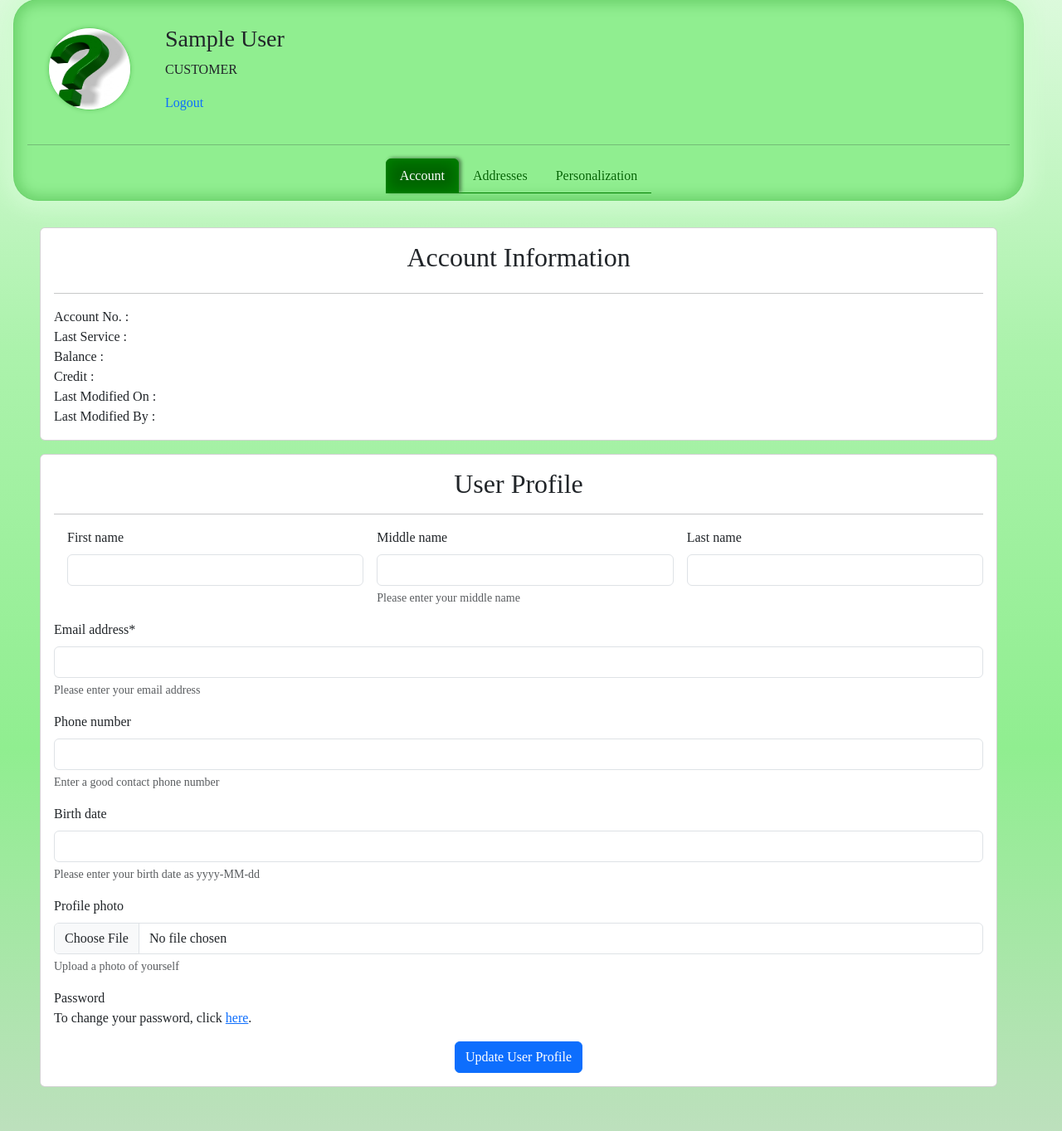
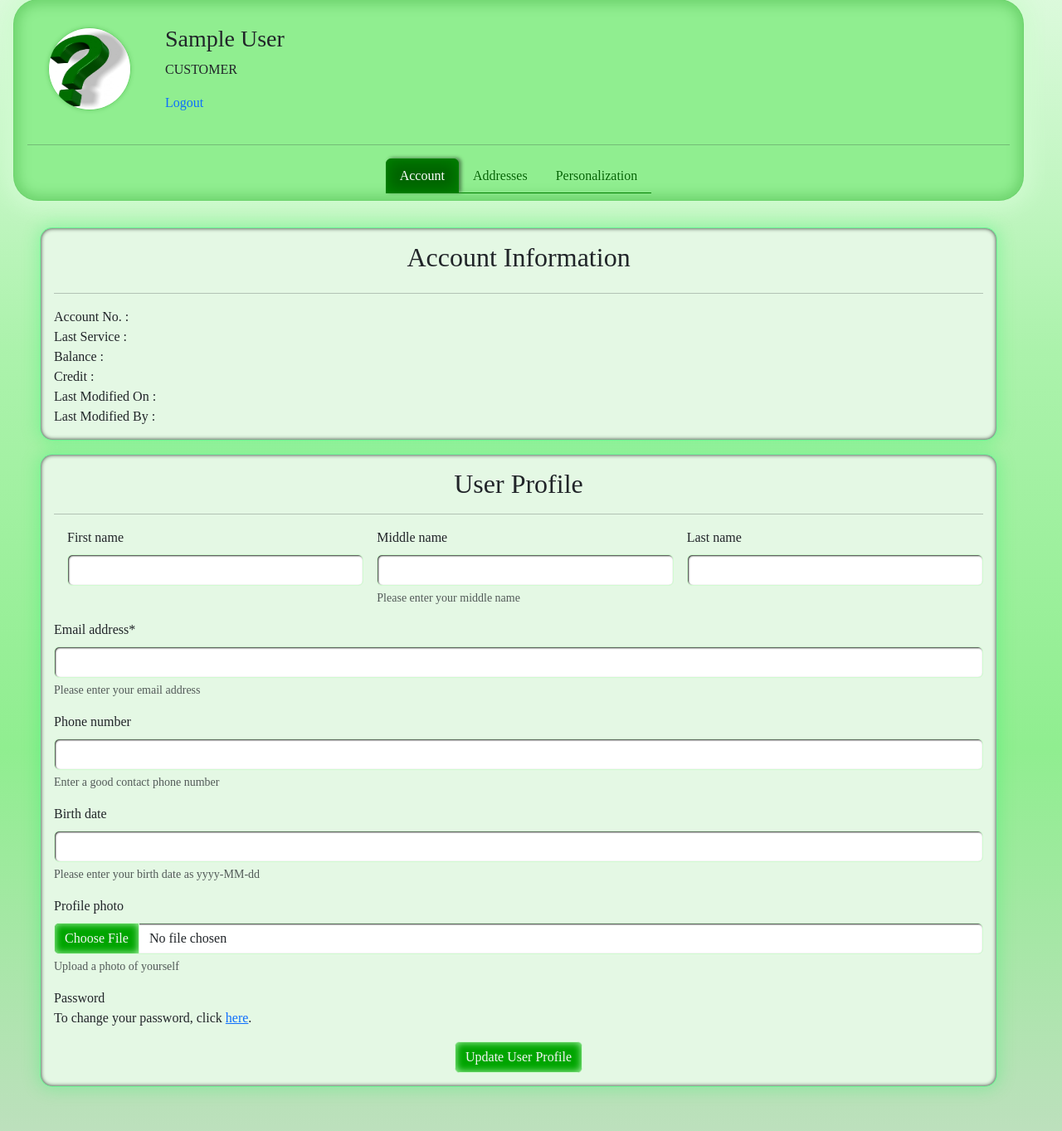
Before and after one commit to VStarr93/portfolio, a Django app: template crm_user/templates/crm_user/profile.html in a window 1280 px wide. Shown: the part 67-1430 px from the top of the page at 83% size. Run offline with Django 4.2, Linux system fonts and the light colour scheme; the template is opened without the code that fills it: values that come from a table or form of the project are taken from there, others are empty; the visitor is signed in with stand-in values (Sample User, id 1); some libraries are stand-ins or nearby versions.

Commit message:
add class 'v-card' to <div>

```diff
--- a/crm_user/templates/crm_user/snippets/profile/tab1content.html
+++ b/crm_user/templates/crm_user/snippets/profile/tab1content.html
@@ -3,7 +3,7 @@
 {% load crispy_forms_tags %}
 
 <div class="tab-pane fade show active " id="tab1content" role="tabpanel">
-    <div class="card m-3 p-3">
+    <div class="card m-3 p-3 v-card">
         <h2 class="text-center">Account Information</h2>
         <hr />
         {% if user.type == 'CUSTOMER' %}
@@ -14,7 +14,7 @@
             {% include 'crm_user/snippets/profile/admin_acct.html' %}
         {% endif %}
     </div>
-    <div class="card m-3 p-3">
+    <div class="card m-3 p-3 v-card">
         {% crispy changeForm %}
     </div>
 </div>
--- a/crm_user/templates/crm_user/snippets/profile/tab2content.html
+++ b/crm_user/templates/crm_user/snippets/profile/tab2content.html
@@ -3,7 +3,7 @@
 {% load crispy_forms_tags %}
 
 <div class="tab-pane fade " id="tab2content" role="tabpanel">
-    <div class="card m-3 p-3">
+    <div class="card m-3 p-3 v-card">
         {% crispy addressFormSet addressFormHelper %}
     </div>
 </div>
--- a/crm_user/templates/crm_user/snippets/profile/tab3content.html
+++ b/crm_user/templates/crm_user/snippets/profile/tab3content.html
@@ -3,7 +3,7 @@
 {% load crispy_forms_tags %}
 
 <div class="tab-pane fade " id="tab3content" role="tabpanel">
-    <div class="card m-3 p-3">
+    <div class="card m-3 p-3 v-card">
         {% crispy customizeForm %}
     </div>
 </div>
```
